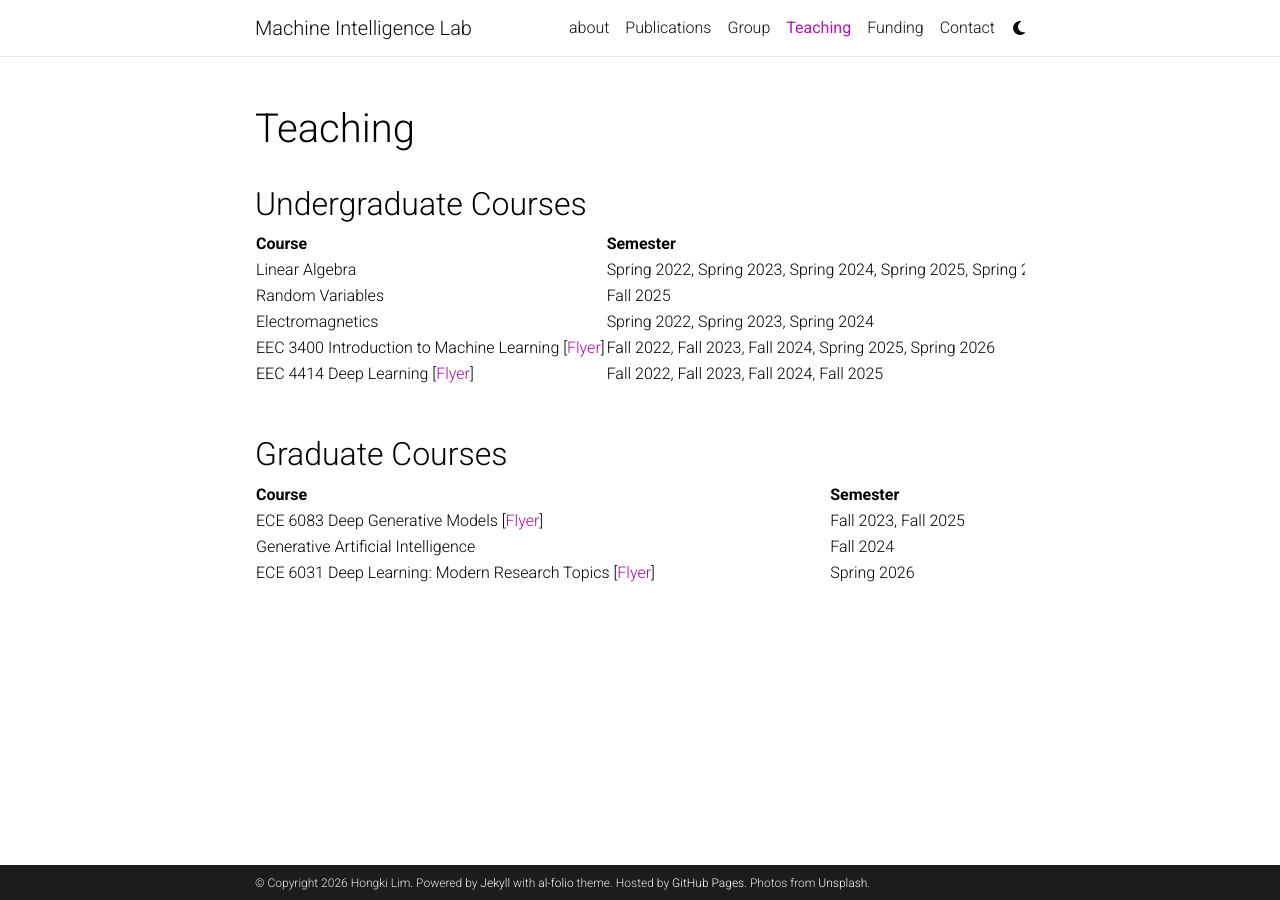
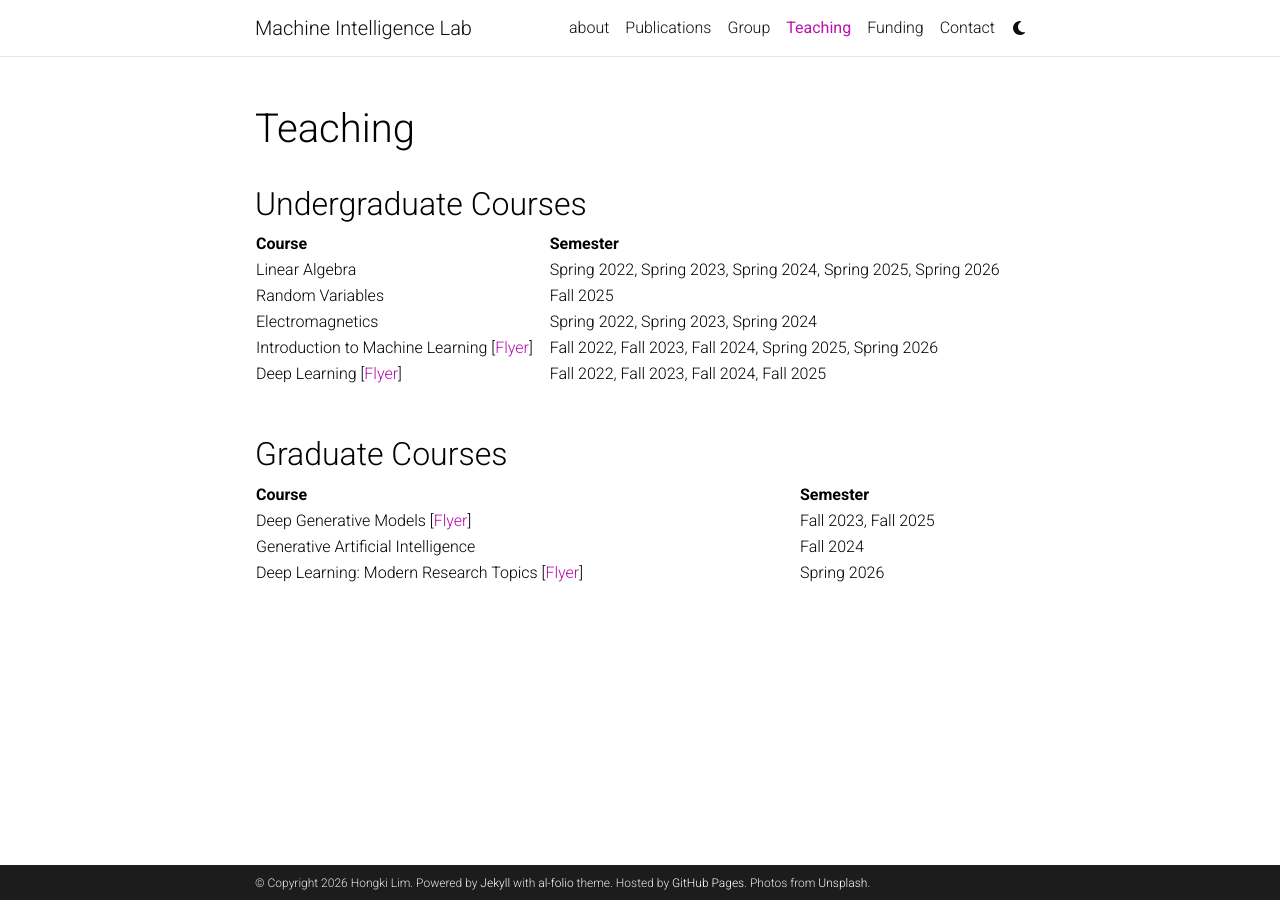
Before and after one commit to milab-inha/milab-inha.github.io, a Jekyll site: the page built from _pages/teaching.md, in a window 1280 px wide. Built offline with Jekyll 4.4.1, drawn with Linux system fonts in a browser that asks for light colours; comment, search, counter and statistics services are not loaded; a style sheet for code colours, icons or effects is not loaded.

Commit message:
Update teaching.md

```diff
--- a/_pages/teaching.md
+++ b/_pages/teaching.md
@@ -52,11 +52,11 @@
       <td>Spring 2022, Spring 2023, Spring 2024</td>
     </tr>
     <tr>
-      <td>EEC 3400 Introduction to Machine Learning [<a href="/assets/pdf/eec3400_machine_learning_flyer.pdf">Flyer</a>]</td>
+      <td>Introduction to Machine Learning [<a href="/assets/pdf/eec3400_machine_learning_flyer.pdf">Flyer</a>]</td>
       <td>Fall 2022, Fall 2023, Fall 2024, Spring 2025, Spring 2026</td>
     </tr>
     <tr>
-      <td>EEC 4414 Deep Learning [<a href="/assets/pdf/eec4414_deep_learning_flyer.pdf">Flyer</a>]</td>
+      <td>Deep Learning [<a href="/assets/pdf/eec4414_deep_learning_flyer.pdf">Flyer</a>]</td>
       <td>Fall 2022, Fall 2023, Fall 2024, Fall 2025</td>
     </tr>
   </tbody>
@@ -77,7 +77,7 @@
   </thead>
   <tbody>
     <tr>
-      <td>ECE 6083 Deep Generative Models [<a href="/assets/pdf/ece6083_deep_generative_model_flyer.pdf">Flyer</a>]</td>
+      <td>Deep Generative Models [<a href="/assets/pdf/ece6083_deep_generative_model_flyer.pdf">Flyer</a>]</td>
       <td>Fall 2023, Fall 2025</td>
     </tr>
     <tr>
@@ -85,7 +85,7 @@
       <td>Fall 2024</td>
     </tr>
     <tr>
-      <td>ECE 6031 Deep Learning: Modern Research Topics [<a href="/assets/pdf/ece6031_graduate_deep_learning_flyer.pdf">Flyer</a>]</td>
+      <td>Deep Learning: Modern Research Topics [<a href="/assets/pdf/ece6031_graduate_deep_learning_flyer.pdf">Flyer</a>]</td>
       <td>Spring 2026</td>
     </tr>
   </tbody>
```
